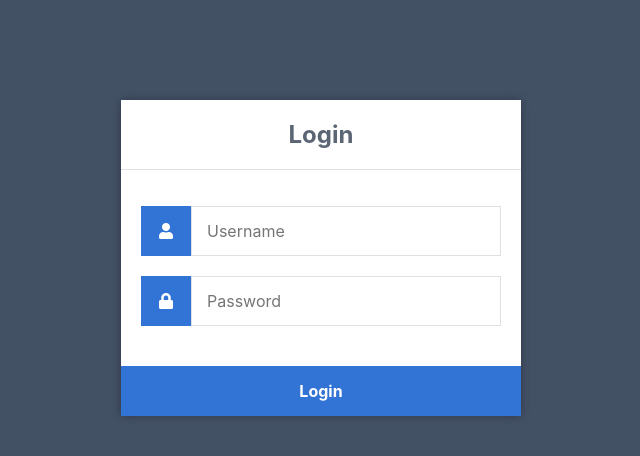
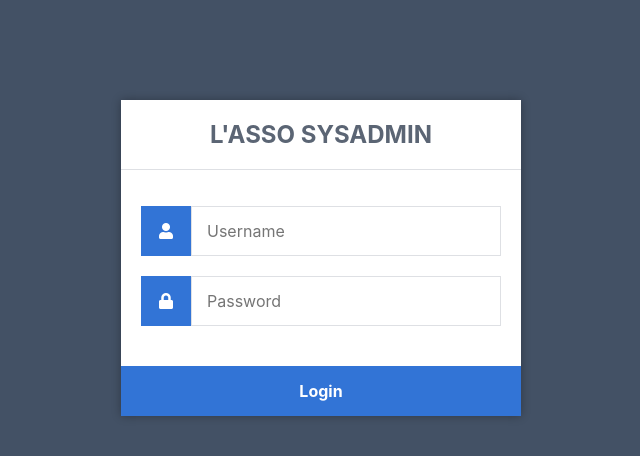
Before and after one commit to Xavier-Labarbe/sysadmin-login, a website: page login.html in a window 1280 px wide. Shown: the whole page, without its empty margins (319-959 px from the left). Drawn offline with Linux system fonts and the light colour scheme.

Commit message:
adding styles

```diff
--- a/index.js
+++ b/index.js
@@ -4,6 +4,8 @@ const path = require('path');
 const { exec } = require("child_process");
 
 const app = express();
+
+app.use(express.static(__dirname));
 
 app.use(session({
 	secret: 'secret',
--- a/login.html
+++ b/login.html
@@ -11,7 +11,7 @@
 	</head>
 	<body>
 		<div class="login">
-			<h1>Login</h1>
+			<h1>L'ASSO SYSADMIN</h1>
 			<form action="/auth" method="post">
 				<label for="username">
 					<!-- font awesome icon -->
```
